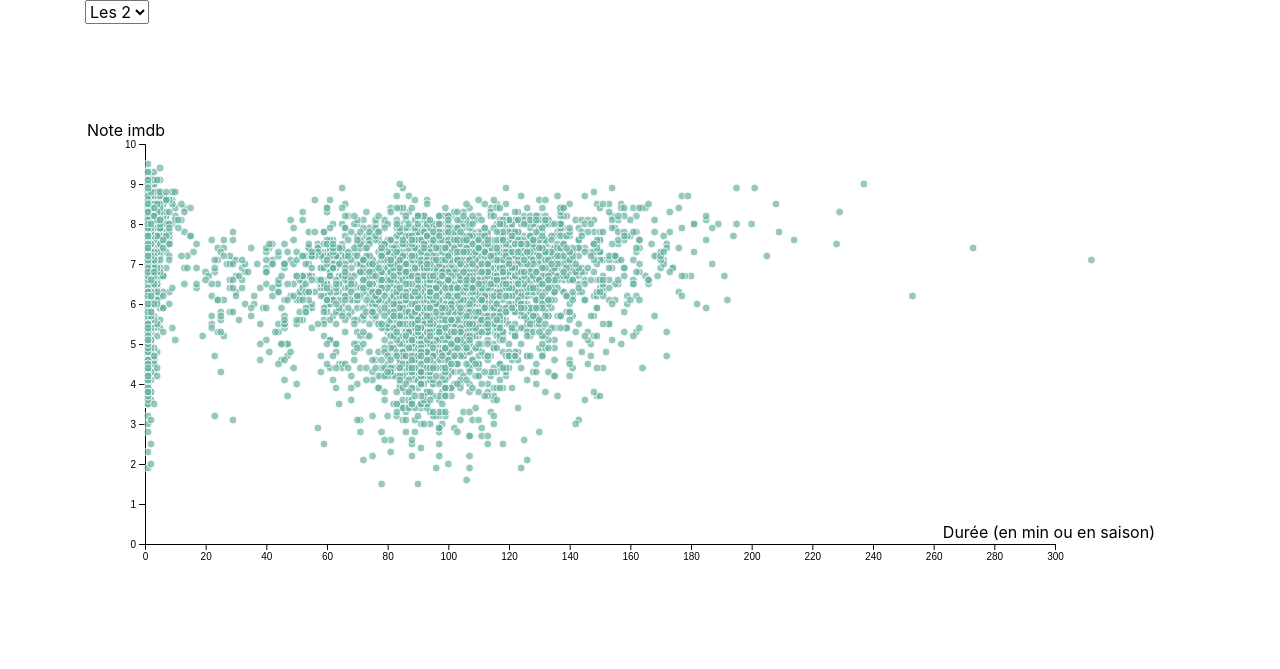
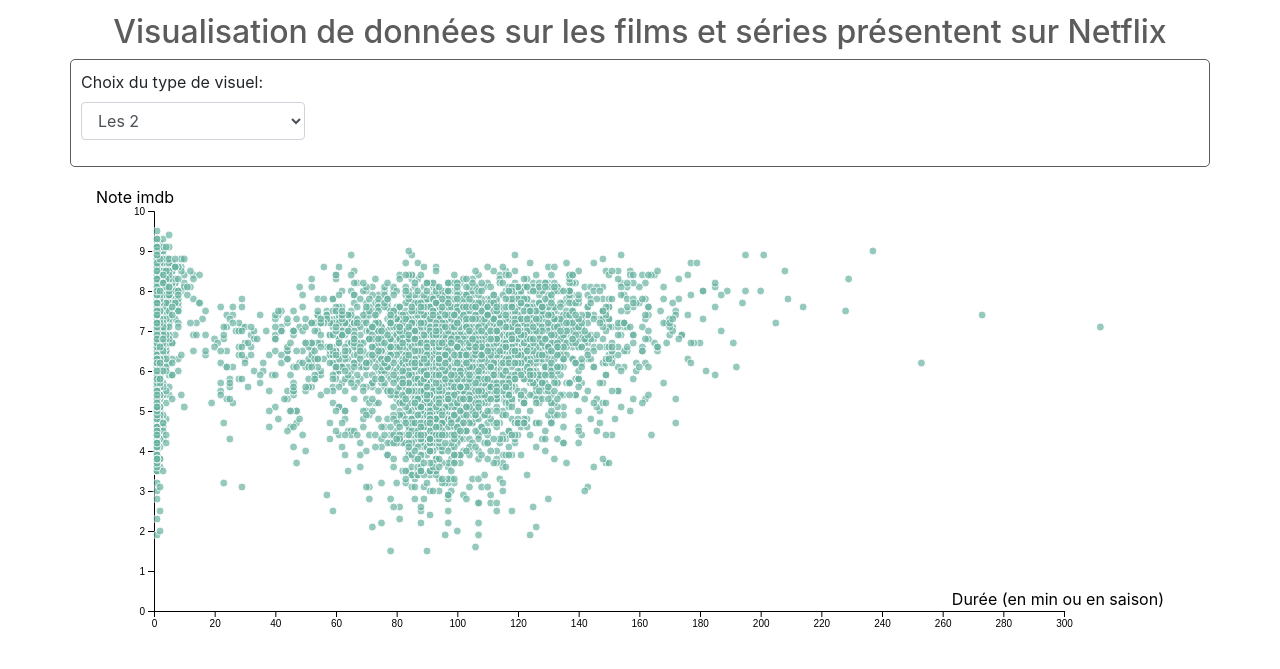
Before and after one commit to YanHip/datavis, a plain HTML site: page index.html in a window 1280 px wide. Drawn offline with nearby package versions, Linux system fonts and the light colour scheme.

Commit message:
amelioration

```diff
--- /dev/null
+++ b/index.css
@@ -0,0 +1,29 @@
+.form-group {
+	width: 20%;
+}
+
+.params_div {
+	border: 1px solid #5c5c5c;
+	border-radius: 5px;
+	padding: 10px;
+}
+
+header {
+	text-align: center;
+	color: #5c5c5c;
+	padding-top: 1%;
+}
+
+#my_dataviz {
+	padding: 1%;
+}
+
+.visu_div {
+	padding: 1%;
+}
+
+@media screen and (max-width: 1250px) {
+	.visu_div {
+		overflow-x: scroll;
+	}
+}
--- a/index.html
+++ b/index.html
@@ -3,6 +3,7 @@
 	<head>
 		<meta charset="UTF-8" name="viewport" content="width=device-width, initial-scale=1.0" />
 		<title>Data Visualisation</title>
+		<script src="https://ajax.googleapis.com/ajax/libs/jquery/3.5.0/jquery.min.js"></script>
 		<link
 			rel="stylesheet"
 			href="https://cdn.jsdelivr.net/npm/bootstrap@4.5.3/dist/css/bootstrap.min.css"
@@ -14,18 +15,27 @@
 			integrity="sha384-ho+j7jyWK8fNQe+A12Hb8AhRq26LrZ/JpcUGGOn+Y7RsweNrtN/tE3MoK7ZeZDyx"
 			crossorigin="anonymous"
 		></script>
-		<script src="https://ajax.googleapis.com/ajax/libs/jquery/3.5.0/jquery.min.js"></script>
 		<script src="https://d3js.org/d3.v4.min.js"></script>
+		<link rel="stylesheet" href="./index.css" />
 	</head>
 
+	<header>
+		<h2>Visualisation de données sur les films et séries présentent sur Netflix</h2>
+	</header>
+
 	<body>
-		<div class="container-sm">
-			<select id="select_test">
-				<option value="2">Les 2</option>
-				<option value="0">Film</option>
-				<option value="1">Série</option>
-			</select>
-			<div id="my_dataviz" style="margin-top: 100px"></div>
+		<div class="container-sm params_div">
+			<div class="form-group">
+				<label for="select_visu">Choix du type de visuel:</label>
+				<select class="form-control" id="select_visu">
+					<option value="2">Les 2</option>
+					<option value="0">Film</option>
+					<option value="1">Série</option>
+				</select>
+			</div>
+		</div>
+		<div class="container-sm visu_div">
+			<div id="my_dataviz"></div>
 		</div>
 	</body>
 	<script>
@@ -33,7 +43,7 @@
 			url: "./csvNetflixData.csv",
 		};
 
-		document.getElementById("select_test").onchange = function (e) {
+		document.getElementById("select_visu").onchange = function (e) {
 			main(e.target.value);
 		};
 
```
